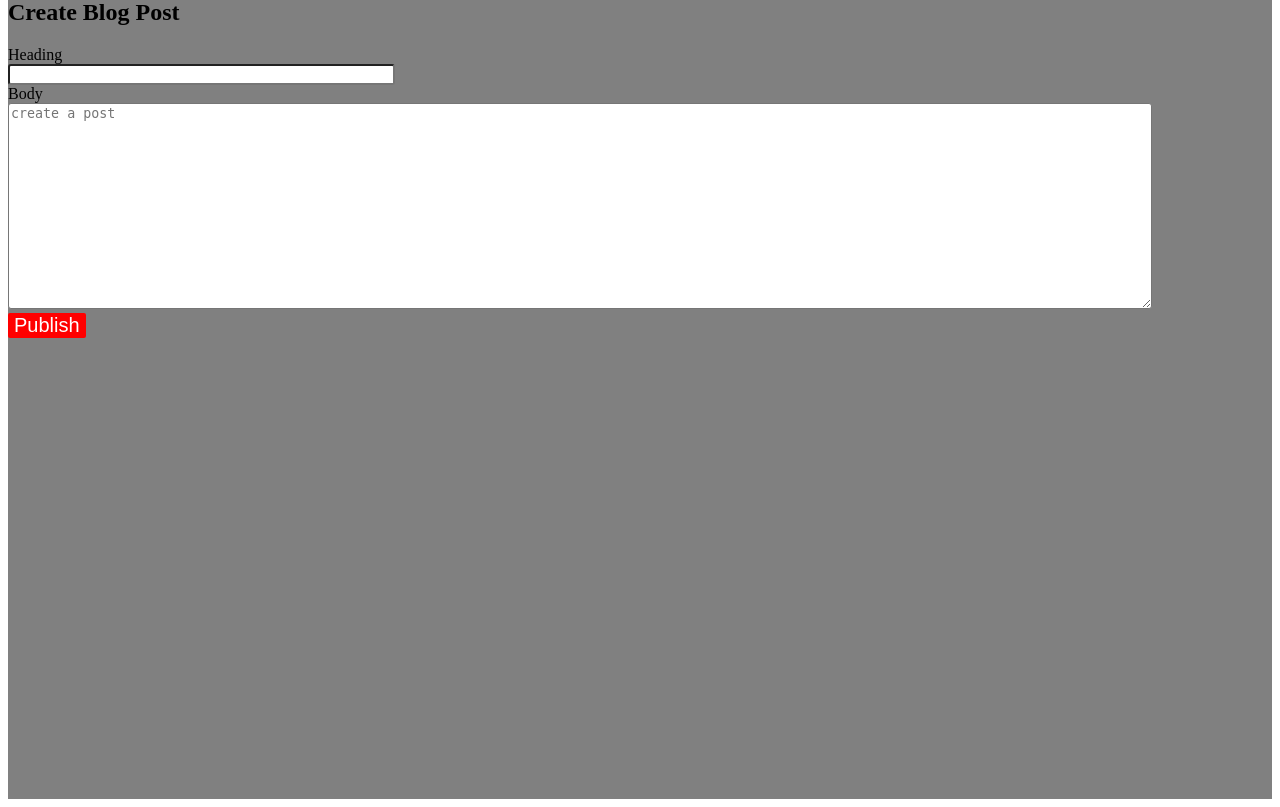
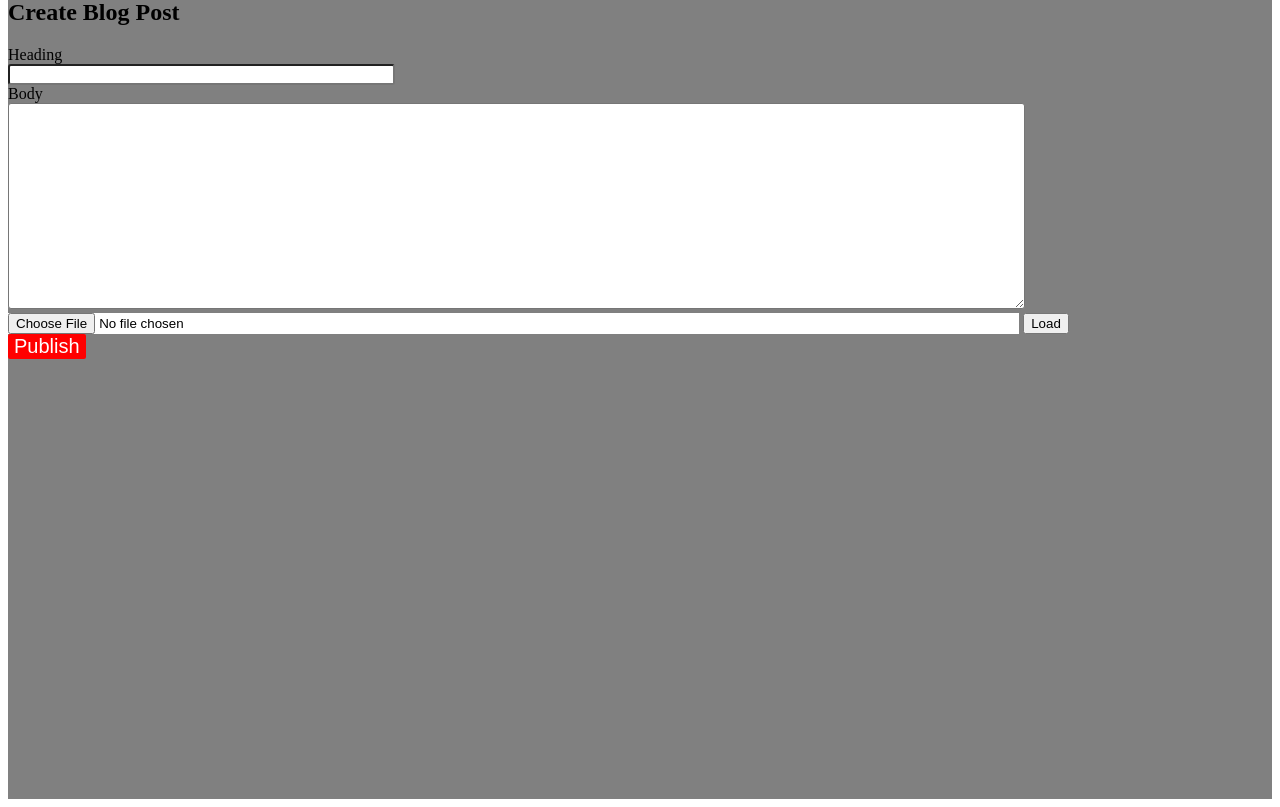
Before and after one commit to Kingsly62/Blogging-Flask, a Flask app: page /post in a window 1280 px wide. Shown: the part 21-828 px from the top of the page. Run offline with Flask 2, Linux system fonts and the light colour scheme.

Commit message:
add input for loading images

```diff
--- a/main.py
+++ b/main.py
@@ -1,6 +1,10 @@
 import email
-from flask import Flask, redirect, render_template, request, url_for
+from fileinput import filename
+from flask import Flask, redirect, render_template, request, url_for, flash
 import mysql.connector
+import os
+import urllib.request
+from werkzeug.utils import secure_filename
 
 API_KEY = "http://api.quotable.io/random"
 app = Flask(__name__)
@@ -11,6 +15,18 @@ conn = mysql.connector.connect(host="remotemysql.com",
                                database="MBlhVgFB01")
 
 cursor = conn.cursor()
+
+UPLOAD_FOLDER = 'static/Images'
+
+app.config['UPLOAD_FOLDER'] = UPLOAD_FOLDER
+app.config['MAX_CONTENT_LENGTH'] = 16 * 1024 * 1024
+
+ALLOWED_EXTENSION = set(['png', 'jpg', 'jpeg', 'gif'])
+
+
+def allowed_file(filename):
+    return ',' in filename and filename.rsplit(
+        ',', 1)[1].lower() in ALLOWED_EXTENSION
 
 
 @app.route('/')
@@ -74,5 +90,31 @@ def post():
     return render_template('create_post.html')
 
 
+@app.route('/load', methods=['GET', 'POST'])
+def loadImage():
+    if 'file' not in request.files:
+        flash("No file part")
+
+    return redirect(request.url)
+    file = request.files['files']
+    if file.filename == '':
+        flash('No image selected for uploading')
+        return redirect(request.url)
+
+    if file and allowed_file(file.filename):
+        filename = secure_filename(file.filename)
+        file.save(os.path.join(app.config['UPLOAD_FOLDER'], filename))
+
+        #print('upload_image filename:' + filename )
+
+        flash('Image succesfullly uploaded and displayed')
+
+        return render_template('create_post.html', filename=filename)
+
+    else:
+        flash('Allowed image types are png,jpeg,jpg,gif')
+        return redirect(request.url)
+
+
 if __name__ == "__main__":
     app.run(debug=True)
--- a/static/CSS/post.css
+++ b/static/CSS/post.css
@@ -1,5 +1,5 @@
 textarea[type=body]{
-    width: 90%;
+    width: 80%;
     border-radius: 3px;
 }
 
@@ -40,3 +40,9 @@ button[type=publish]:hover{
     transition: all 0.5s ease-in-out;
 
 }
+
+input[type=file]{
+    width: 80%;
+    height: 30%;
+    background-color: #fff;
+}
--- a/templates/create_post.html
+++ b/templates/create_post.html
@@ -5,13 +5,27 @@
     <meta http-equiv="X-UA-Compatible" content="IE=edge" />
     <meta name="viewport" content="width=device-width, initial-scale=1.0" />
     <link rel="stylesheet" href="/static/CSS/post.css" />
-    <title>Document</title>
+    <title>post_blog</title>
   </head>
   <body>
     <div class="post">
       <div class="header">
         <h2>Create Blog Post</h2>
       </div>
+      <p>
+        {% with messages =get_flashed_messages()%}
+
+        {% if messages %}
+        <ul>
+          {% for message in messages%}
+          <li>{{message}}</li>
+          {% endfor %}
+
+        </ul>
+        {% endif %}
+        {% endwith %}
+      </p>
+      <form action="">
         <div class="inputs">
           <label class="heading">Heading</label><br />
           <input type="head" width="100" /><br />
@@ -20,12 +34,24 @@
             type="body"
             style="height: 200px"
             placeholder="create a post"
-        ></textarea>
-
+          >
+          </textarea>
+          <form action="/load" method="post" enctype="multipart/form-data">
+            <input
+              type="file"
+              name="file"
+              class="form-control"
+              autocomplete="off"
+              placeholder="load image/files"
+              required
+            />
+            <button type="imageload" value="Load">Load</button>
+          </form>
           <div class="publish">
             <button type="publish">Publish</button>
           </div>
         </div>
+      </form>
     </div>
   </body>
 </html>
```
Lines whose indentation alone changed are shown as unchanged.
